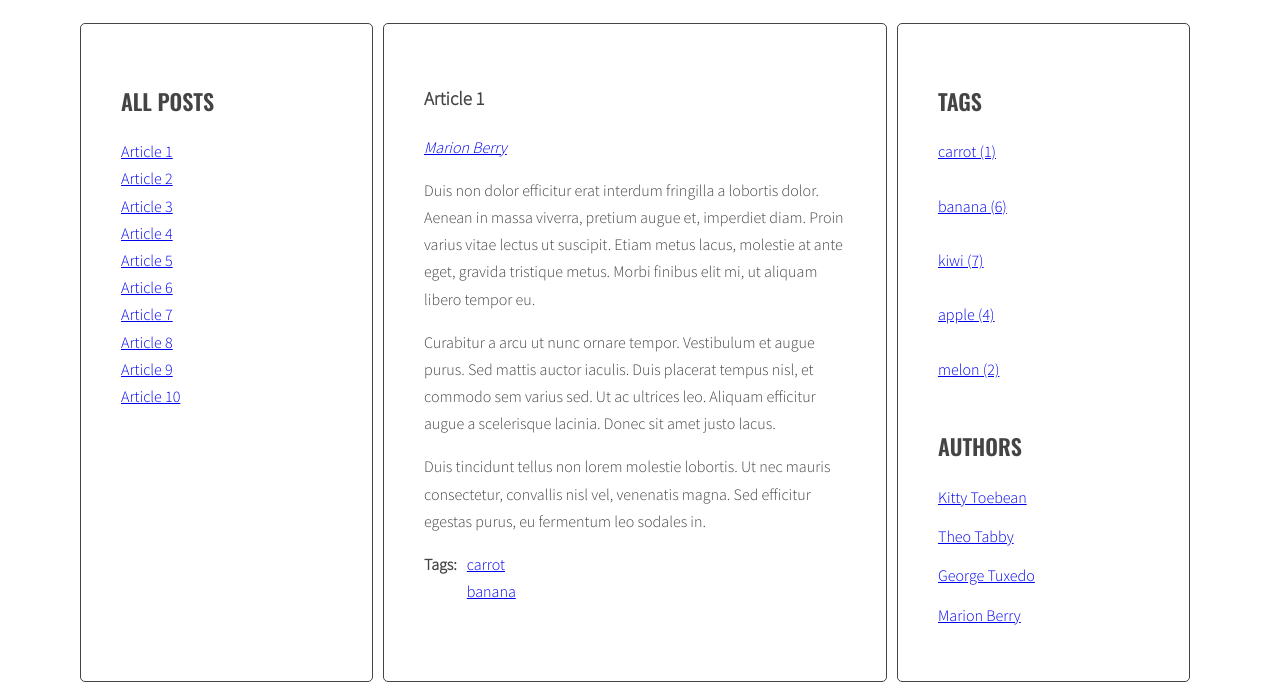
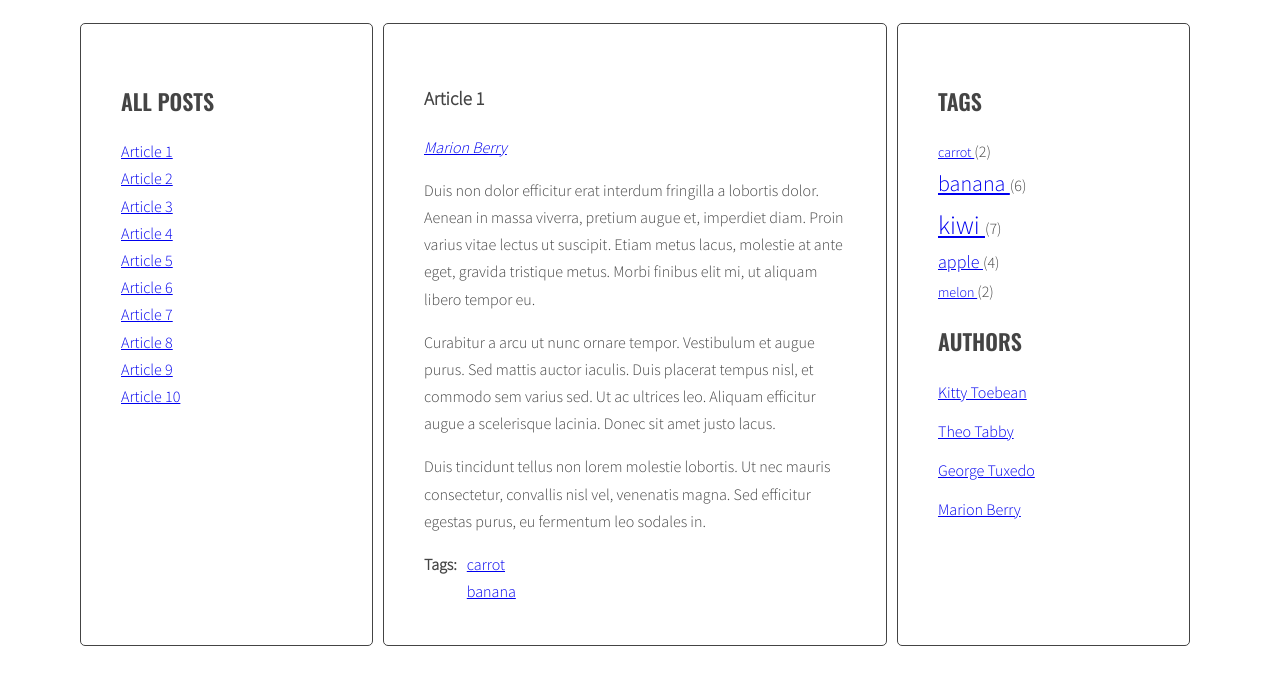
Before and after one commit to mberdys/javascript-blog, a website: page index.html in a window 1280 px wide. Shown: the part 220-910 px from the top of the page. After the commit the page ends 874 px from the top, so only its background shows below. Drawn offline with nearby package versions, Linux system fonts and the light colour scheme.

Commit message:
Add calculateTagsParams and calculateTagClass functions to js, add tag-size style to scss

```diff
--- a/index.html
+++ b/index.html
@@ -33,7 +33,7 @@
               </ul>
             </div>
           </article>
-          <article class="post" id="article-2" data-tags="kiwi banana" data-author="Theo Tabby">
+          <article class="post" id="article-2" data-tags="kiwi carrot banana" data-author="Theo Tabby">
             <h3 class="post-title">Article 2</h3>
             <p class="post-author"></p>
             <div class="post-content">
--- a/js/script.js
+++ b/js/script.js
@@ -43,6 +43,8 @@ const optTitleListSelector = '.titles';
 const optArticleTagsSelector = '.post-tags .list';
 const optArticleAuthorSelector = '.post-author';
 const optTagsListSelector = '.tags.list';
+const optCloudClassCount = 5;
+const optCloudClassPrefix = 'tag-size-';
 
 function generateTitleLinks(customSelector = '') {
   console.log('Link was generated!');
@@ -87,17 +89,20 @@ function calculateTagsParams(tags) {
   const params = {max: 0, min: 999999};
 
   for(let tag in tags) {
-    if(tags[tag] > params.max) {
-      params.max = tags[tag];
-    }
-    if(tags[tag] < params.min) {
-      params.min = tags[tag];
-    }
+    params.max = Math.max(tags[tag], params.max);
+    params.min = Math.min(tags[tag], params.min);
     console.log(tag + ' is used ' + tags[tag] + ' times');
     console.log(params);
   }
 
   return params;
+}
+
+function calculateTagClass(count, params) {
+
+  const classNumber = Math.floor( ( (count - params.min) / (params.max - params.min) ) * optCloudClassCount - 1 + 1 );
+
+  return optCloudClassPrefix + classNumber;
 }
 
 
@@ -144,17 +149,21 @@ function generateTags() {
   /* [NEW] find list of tags in right column */
   const tagList = document.querySelector(optTagsListSelector);
   /* [NEW] add html from allTags to tagList - tagList.innerHTML = allTags.join(' '); - dodajemy do listy wszystkie linki za pomocą spacji */
+
   const tagsParams = calculateTagsParams(allTags);
-  console.log('tagsParams: ' + tagsParams);
+  console.log(tagsParams);
   /* [NEW] create variable for all links HTML code */
   let allTagsHTML = '';
 
   /* [NEW] START LOOP: for each tag in allTags */
   for (let tag in allTags) {
+    const tagLinkHTML = calculateTagClass(allTags[tag], tagsParams);
+    console.log('tagLinkHTML ' + tagLinkHTML);
     /* [NEW] generate code of a link and add it to allTagsHTML */
-    allTagsHTML += '<li><a href="#tag-' + tag + '">' + tag + ' (' + allTags[tag] + ')' + '</li><br>' ;
+    allTagsHTML += '<li><a class="'+ tagLinkHTML +'" href="#tag-' + tag + '">' + tag + ' </a> (' + allTags[tag] + ')' + '</li>' ;
+
   }
-
+  console.log(allTagsHTML);
   /* [NEW] add html from allTagsHTML to tagList */
   tagList.innerHTML = allTagsHTML;
   console.log(allTags);
--- a/sass/style.scss
+++ b/sass/style.scss
@@ -120,6 +120,23 @@ body {
   }
 }
 
+/* Right Sidebar */
+.tag-size-0 {
+  font-size: 14px;
+}
+
+.tag-size-2 {
+  font-size: 18px;
+}
+
+.tag-size-4 {
+  font-size: 22px;
+}
+
+.tag-size-5 {
+  font-size: 26px;
+}
+
 /* Media */
 @media (max-width: 767px){
   .wrapper {
```
Also changed, not shown: css/style.css, 1 other file.
